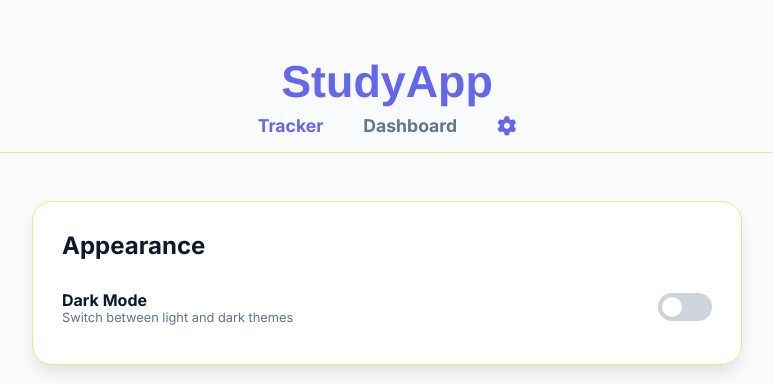
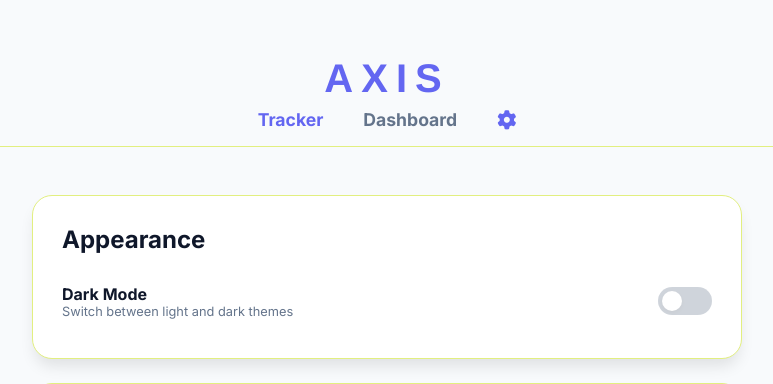
Before and after one commit to AbinAcharya/StudyApp, a Flask app: page /settings in a window 1280 px wide. Shown: the top 384 px of the page, without its empty margins (253-1026 px from the left). Run offline with Flask 3, Linux system fonts and the light colour scheme; data comes from the database, SQL or seed files in the repository; both versions use the stored data as it was after the commit.

Commit message:
Name change

```diff
--- a/templates/dashboard.html
+++ b/templates/dashboard.html
@@ -19,8 +19,8 @@
     <div class="container">
 
         <div style="display: flex; flex-direction: column; align-items: center; margin-bottom: 3rem; padding: 1rem 0; border-bottom: 2px solid #e2e8f0;">
-            <h1 style="margin: 0; font-family: 'Arimo', sans-serif; font-size: 2.8rem; color: var(--primary); letter-spacing: -1px; padding-bottom: 0.8rem;">
-                StudyApp
+            <h1 style="margin: 0; font-family: 'Arimo', sans-serif; font-size: 2.5rem; color: var(--primary); text-transform: uppercase; letter-spacing: 0.5rem; font-weight: 900;">
+                AXIS
             </h1>
 
             <nav style="display: flex; gap: 2.5rem; margin-top: 0.5rem; align-items: center;">
--- a/templates/index.html
+++ b/templates/index.html
@@ -21,8 +21,8 @@
 
         <div style="display: flex; flex-direction: column; align-items: center; margin-bottom: 3rem; padding: 1rem 0; border-bottom: 2px solid #e2e8f0;">
 
-            <h1 style="margin: 0; font-family: 'Arimo', sans-serif; font-size: 2.8rem; color: var(--primary); letter-spacing: -1px; padding-bottom: 0.8rem;">
-                StudyApp
+            <h1 style="margin: 0; font-family: 'Arimo', sans-serif; font-size: 2.5rem; color: var(--primary); text-transform: uppercase; letter-spacing: 0.5rem; font-weight: 900;">
+                AXIS
             </h1>
 
             <nav style="display: flex; gap: 2.5rem; margin-top: 0.5rem; align-items: center;">
--- a/templates/settings.html
+++ b/templates/settings.html
@@ -3,7 +3,7 @@
 <head>
     <meta charset="UTF-8">
     <meta name="viewport" content="width=device-width, initial-scale=1.0">
-    <title>Settings - StudyApp</title>
+    <title>Settings - A X I S</title>
     <link rel="stylesheet" href="{{ url_for('static', filename='style.css') }}">
     <link rel="stylesheet" href="https://cdnjs.cloudflare.com/ajax/libs/font-awesome/6.4.0/css/all.min.css">
     <link href="https://fonts.googleapis.com/css2?family=Arimo:wght@700&display=swap" rel="stylesheet">
@@ -18,7 +18,9 @@
     <div class="container" style="padding: 2.5rem; position: relative;">
 
         <div style="display: flex; flex-direction: column; align-items: center; margin-bottom: 3rem; padding: 1rem 0; border-bottom: 1px solid var(--border-color);">
-            <h1 style="margin: 0; font-family: 'Arimo', sans-serif; font-size: 2.8rem; color: var(--primary);">StudyApp</h1>
+            <h1 style="margin: 0; font-family: 'Arimo', sans-serif; font-size: 2.5rem; color: var(--primary); text-transform: uppercase; letter-spacing: 0.5rem; font-weight: 900;">
+                AXIS
+            </h1>
             <nav style="display: flex; gap: 2.5rem; margin-top: 0.5rem; align-items: center;">
                 <a href="/" style="text-decoration: none; font-weight: 700; color: var(--primary); font-size: 1.1rem;">
                     Tracker
```
Also changed, not shown: database.db.
